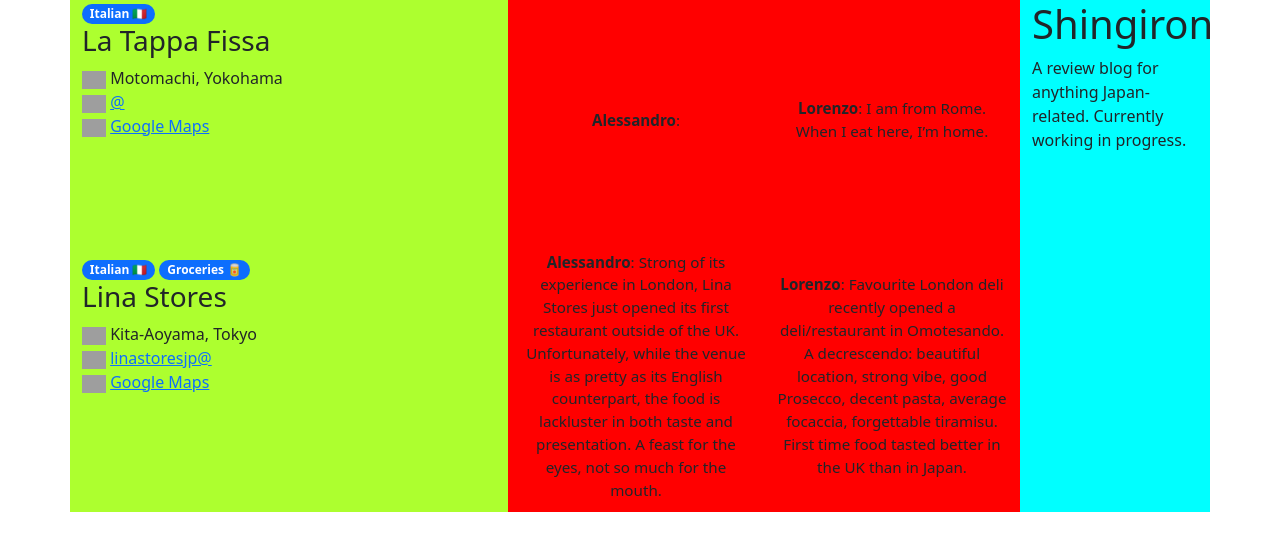
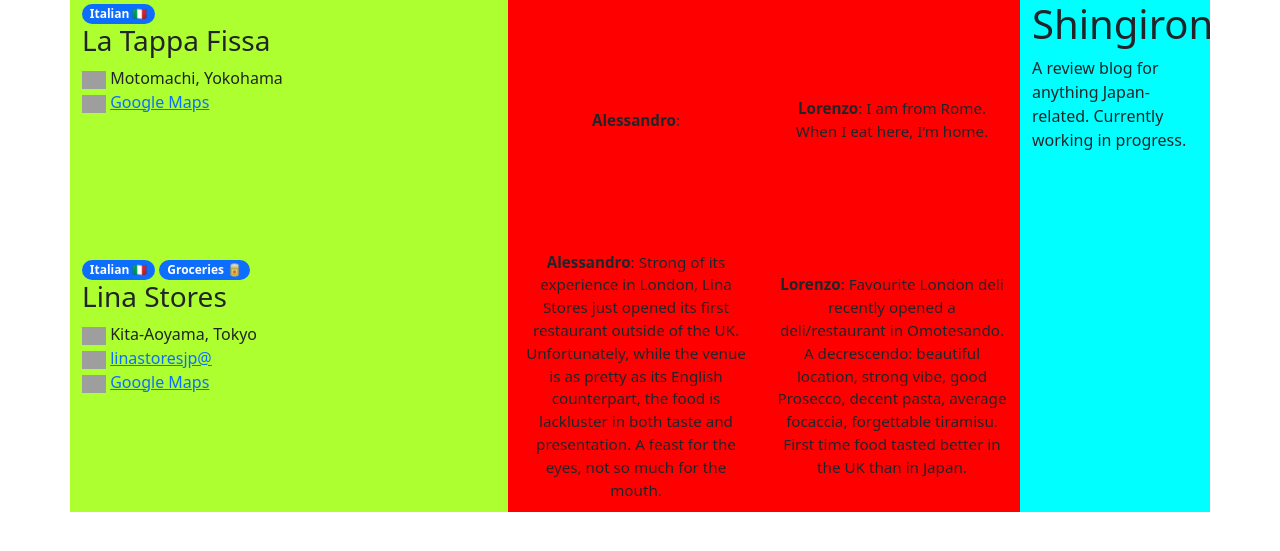
Before and after one commit to alessandrosp/shingiron, a Jekyll site: the page built from docs/index.html, in a window 1280 px wide. Shown: the top 551 px of the page. Built offline with Jekyll 4.4.1, drawn with Linux system fonts in a browser that asks for light colours; nearby versions of some CDN libraries; comment, search, counter and statistics services are not loaded; grey boxes are pictures that could not be loaded.

Commit message:
Update index.html

```diff
--- a/docs/index.html
+++ b/docs/index.html
@@ -30,16 +30,20 @@
               <img class="place-icon" src="https://img.icons8.com/color/48/000000/home.png"/> {{ place.area }}, {{ place.city }}
             </div>
           </div>
+          {% if place.instagram %}
             <div class="row">
               <div class="col">
                 <img class="place-icon" src="https://img.icons8.com/color/48/000000/instagram-new.png"/> <a href="https://www.instagram.com/{{ place.instagram }}" target="_blank">{{ place.instagram }}@</a>
               </div>
             </div>
+          {% endif %}
+          {% if place.gmaps %}
             <div class="row">
               <div class="col">
                 <img class="place-icon" src="https://img.icons8.com/color/48/000000/google-maps-new.png"/> <a href="https://www.google.com/maps?q={{ place.gmaps }}" target="_blank">Google Maps</a>
               </div>
             </div>
+          {% endif %}
         </div>
         {% for review in place.reviews %}
           <div class="col d-none d-lg-block place-review">
```
Lines whose indentation alone changed are shown as unchanged.
